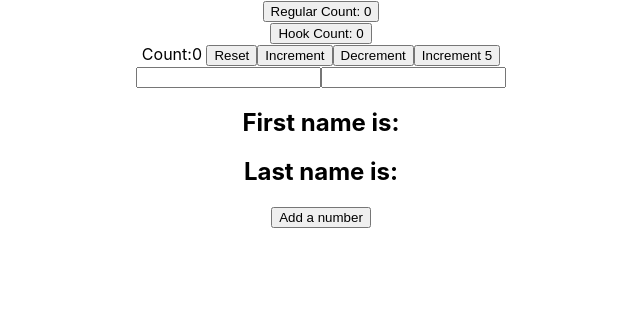
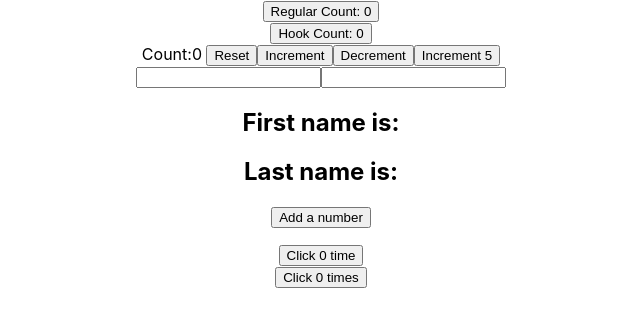
Before and after one commit to hawk198723/freshJS, a React (Create React App) app: page / in a window 1280 px wide. Shown: the top 326 px of the page, without its empty margins (319-959 px from the left). Built offline with nearby package versions, Linux system fonts and the light colour scheme.

Commit message:
start refresh useEffect

```diff
--- a/src/App.js
+++ b/src/App.js
@@ -22,6 +22,8 @@
 import HookCounterPreviousState from "./components/ReactHooks/useStateHook/HookCounterPreviousState";
 import HookCounterWithObject from "./components/ReactHooks/useStateHook/HookCounterWithObject";
 import UseStateWithArray from "./components/ReactHooks/useStateHook/UseStateWithArray";
+import ClassCounterOne from "./components/ReactHooks/useEffectHook/ClassCounterOne";
+import UseEffectCounter from "./components/ReactHooks/useEffectHook/UseEffectCounter";
 class App extends Component {
   render() {
     return (
@@ -60,6 +62,9 @@
 
         <HookCounterWithObject />
         <UseStateWithArray />
+
+        <ClassCounterOne />
+        <UseEffectCounter />
       </div>
       // <>
       //   <NavBar />
--- /dev/null
+++ b/src/components/ReactHooks/useEffectHook/ClassCounterOne.js
@@ -0,0 +1,28 @@
+import React, { Component } from "react";
+
+class ClassCounterOne extends Component {
+  constructor(props) {
+    super(props);
+
+    this.state = {
+      count: 0,
+    };
+  }
+  componentDidMount() {
+    document.title = `Clicked ${this.state.count} times`;
+  }
+  componentDidUpdate(prevProps, prevState) {
+    document.title = `Clicked ${this.state.count} times`;
+  }
+  render() {
+    return (
+      <div>
+        <button onClick={() => this.setState({ count: this.state.count + 1 })}>
+          Click {this.state.count} time
+        </button>
+      </div>
+    );
+  }
+}
+
+export default ClassCounterOne;
--- /dev/null
+++ b/src/components/ReactHooks/useEffectHook/UseEffectCounter.js
@@ -0,0 +1,15 @@
+import React, { useEffect, useState } from "react";
+
+function UseEffectCounter() {
+  const [count, setCount] = useState(0);
+  useEffect(() => {
+    document.title = `You clicked ${count} times`;
+  });
+  return (
+    <div>
+      <button onClick={() => setCount(count + 1)}>Click {count} times</button>
+    </div>
+  );
+}
+
+export default UseEffectCounter;
```
